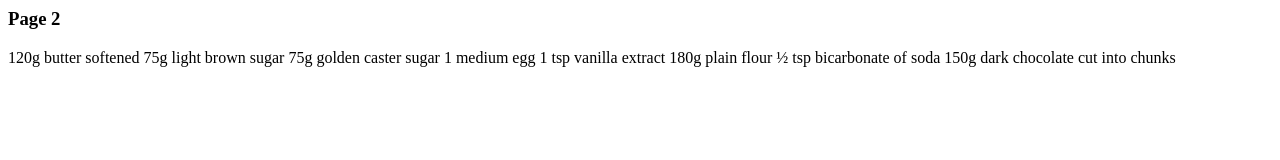
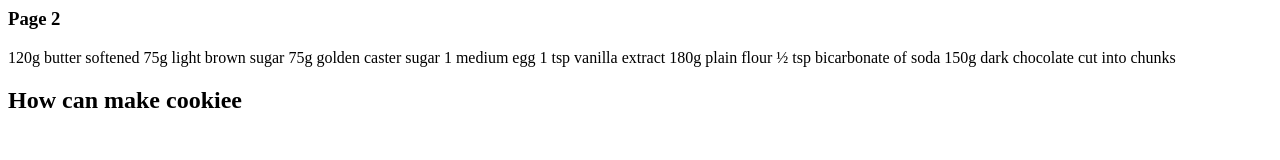
Before and after one commit to aysunyslgl/exampleRepo.com, a plain HTML site: page page2.html in a window 1280 px wide. Drawn offline with Linux system fonts and the light colour scheme.

Commit message:
update files page2

```diff
--- a/page2.html
+++ b/page2.html
@@ -10,4 +10,5 @@ softened
 ½ tsp bicarbonate of soda
 150g dark chocolate
 cut into chunks</p>
+<h2> How can make cookiee </h2>
 </html>
```
